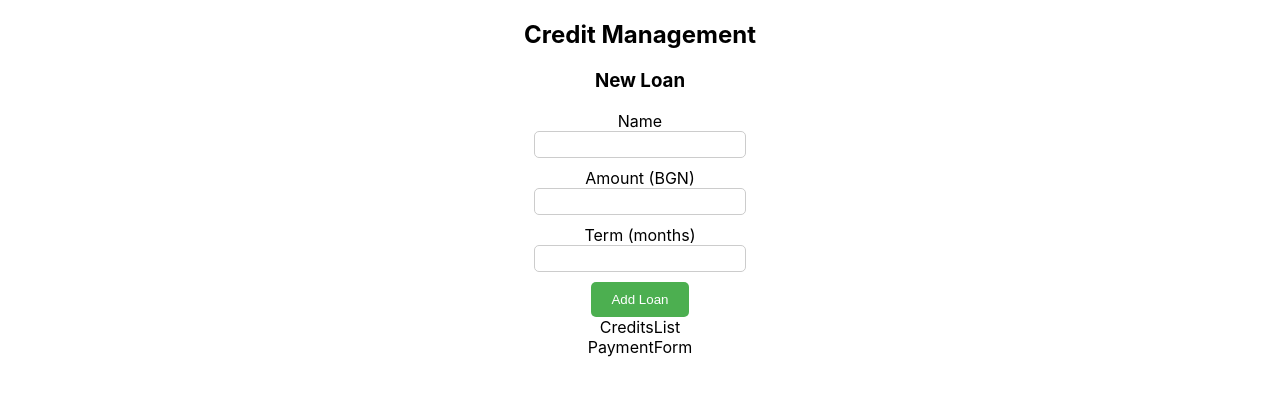
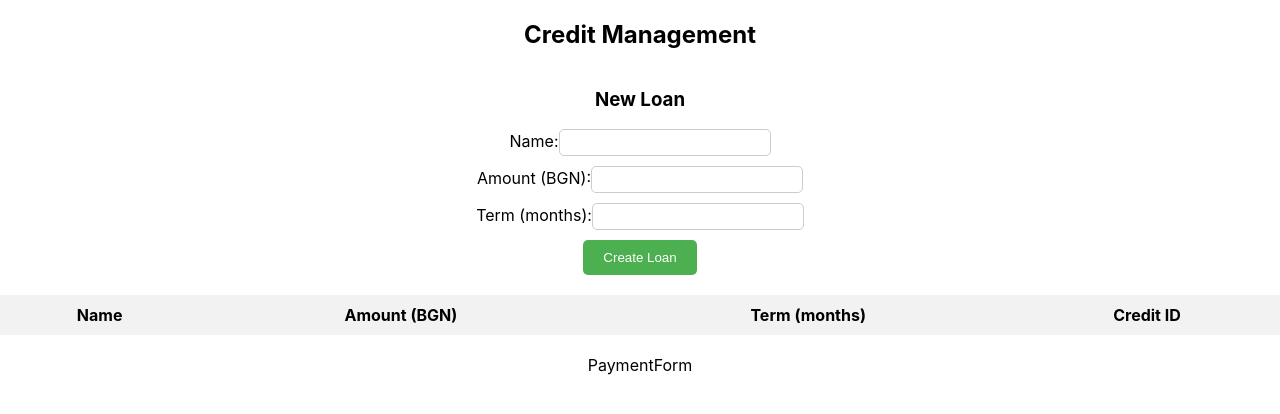
Before and after one commit to MitkoG/credit-managment, a React (Create React App) app: page / in a window 1280 px wide. Shown: the top 414 px of the page. Built offline with nearby package versions, Linux system fonts and the light colour scheme.

Commit message:
add credits table and some styles

```diff
--- a/src/App.js
+++ b/src/App.js
@@ -16,7 +16,7 @@ function App() {
     <div className="App">
       <h2>Credit Management</h2>
       <NewLoan addNewLoan={addNewLoan}/>
-      <CreditsList />
+      <CreditsList credits={credits} />
       <PaymentForm />
     </div>
   );
--- a/src/components/CreditsList.js
+++ b/src/components/CreditsList.js
@@ -1,11 +1,29 @@
-import React from 'react'
+import React from 'react';
+import '../styles/CreditsList.css';
 
-function CreditsList() {
+function CreditsList({ credits }) {
   return (
-    <div>
-      CreditsList
-    </div>
-  )
+    <table className="credits-table">
+      <thead>
+        <tr>
+          <th className="table-header">Name</th>
+          <th className="table-header">Amount (BGN)</th>
+          <th className="table-header">Term (months)</th>
+          <th className="table-header">Credit ID</th>
+        </tr>
+      </thead>
+      <tbody>
+        {credits.map((credit) => (
+          <tr key={credit.id} className="table-row">
+            <td>{credit.name}</td>
+            <td>{credit.amount}</td>
+            <td>{credit.term}</td>
+            <td>{credit.id}</td>
+          </tr>
+        ))}
+      </tbody>
+    </table>
+  );
 }
 
 export default React.memo(CreditsList)
--- a/src/components/NewLoan.js
+++ b/src/components/NewLoan.js
@@ -1,69 +1,62 @@
-import React, { useState } from 'react'
+import React, { useState } from 'react';
+import '../styles/NewLoan.css';
 
-function NewLoan({addNewLoan}) {
+const NewLoanForm = ({ addNewLoan }) => {
   const [loanName, setLoanName] = useState('');
   const [loanAmount, setLoanAmount] = useState('');
   const [loanTerm, setLoanTerm] = useState('');
 
-  function handleSubmit(event) {
+  const handleSubmit = (event) => {
     event.preventDefault();
     const newLoan = {
       loanName,
-      loanAmount,
-      loanTerm
+      loanAmount: parseFloat(loanAmount),
+      loanTerm: parseInt(loanTerm),
     };
     addNewLoan(newLoan);
     setLoanName('');
     setLoanAmount('');
     setLoanTerm('');
-  }
-  const styles = {
-    form: {
-      display: 'flex',
-      flexDirection: 'column',
-      alignItems: 'center',
-      marginBottom: '20px',
-    },
-    formGroup: {
-      marginBottom: '10px',
-      display: 'flex',
-      flexDirection: 'column',
-      alignItems: 'center',
-    },
-    input: {
-      padding: '5px',
-      borderRadius: '5px',
-      border: '1px solid #ccc',
-      width: '200px',
-    },
-    button: {
-      padding: '10px 20px',
-      backgroundColor: '#4CAF50',
-      color: 'white',
-      border: 'none',
-      borderRadius: '5px',
-      cursor: 'pointer',
-    },
   };
 
   return (
-    <form onSubmit={handleSubmit} style={styles}>
+    <form onSubmit={handleSubmit} className="loan-form">
       <h3>New Loan</h3>
-      <div style={styles.formGroup}>
-        <label>Name</label>
-        <input type='text' value={loanName} onChange={(e) => setLoanName(e.target.value)} required style={styles.input}></input>
+      <div className="form-group">
+        <label>Name:</label>
+        <input
+          type="text"
+          value={loanName}
+          onChange={(e) => setLoanName(e.target.value)}
+          required
+          className="input"
+        />
       </div>
-      <div style={styles.formGroup}>
-        <label>Amount (BGN)</label>
-        <input type='number' value={loanAmount} onChange={(e) => setLoanAmount(e.target.value)} required style={styles.input}></input>
+      <div className="form-group">
+        <label>Amount (BGN):</label>
+        <input
+          type="number"
+          value={loanAmount}
+          onChange={(e) => setLoanAmount(e.target.value)}
+          required
+          className="input"
+        />
       </div>
-      <div style={styles.formGroup}>
-        <label>Term (months)</label>
-        <input type='number' value={loanTerm} onChange={(e) => setLoanTerm(e.target.value)} min='1' max='12' required style={styles.input}></input>
+      <div className="form-group">
+        <label>Term (months):</label>
+        <input
+          type="number"
+          value={loanTerm}
+          onChange={(e) => setLoanTerm(e.target.value)}
+          min="1"
+          max="12"
+          required
+          className="input"
+        />
       </div>
-      <button type="submit" style={styles.button}>Add Loan</button>
+      <button type="submit" className="button">Create Loan</button>
     </form>
-  )
-}
+  );
+};
 
-export default React.memo(NewLoan)
+export default React.memo(NewLoanForm)
--- /dev/null
+++ b/src/styles/CreditsList.css
@@ -0,0 +1,34 @@
+.credits-table {
+    width: 100%;
+    border-collapse: collapse;
+    margin-bottom: 20px;
+  }
+
+  .table-header {
+    background-color: #f2f2f2;
+    padding: 10px;
+    text-align: center;
+    font-weight: bold;
+  }
+
+  .table-row:nth-child(even) {
+    background-color: #f9f9f9;
+  }
+
+  .table-row:hover {
+    background-color: #e6e6e6;
+  }
+
+  .table-row td {
+    padding: 10px;
+  }
+
+  .table-row td:first-child {
+    border-top-left-radius: 5px;
+    border-bottom-left-radius: 5px;
+  }
+
+  .table-row td:last-child {
+    border-top-right-radius: 5px;
+    border-bottom-right-radius: 5px;
+  }
--- /dev/null
+++ b/src/styles/NewLoan.css
@@ -0,0 +1,26 @@
+.loan-form {
+    display: flex;
+    flex-direction: column;
+    align-items: center;
+    margin-bottom: 20px;
+  }
+
+  .form-group {
+    margin-bottom: 10px;
+  }
+
+  .input {
+    padding: 5px;
+    border-radius: 5px;
+    border: 1px solid #ccc;
+    width: 200px;
+  }
+
+  .button {
+    padding: 10px 20px;
+    background-color: #4CAF50;
+    color: white;
+    border: none;
+    border-radius: 5px;
+    cursor: pointer;
+  }
```
